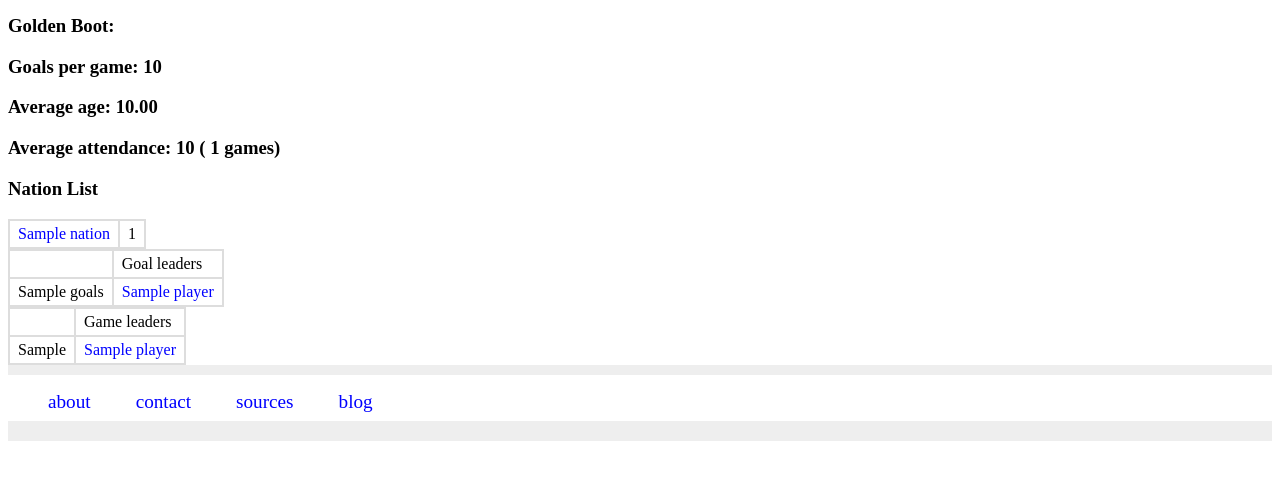
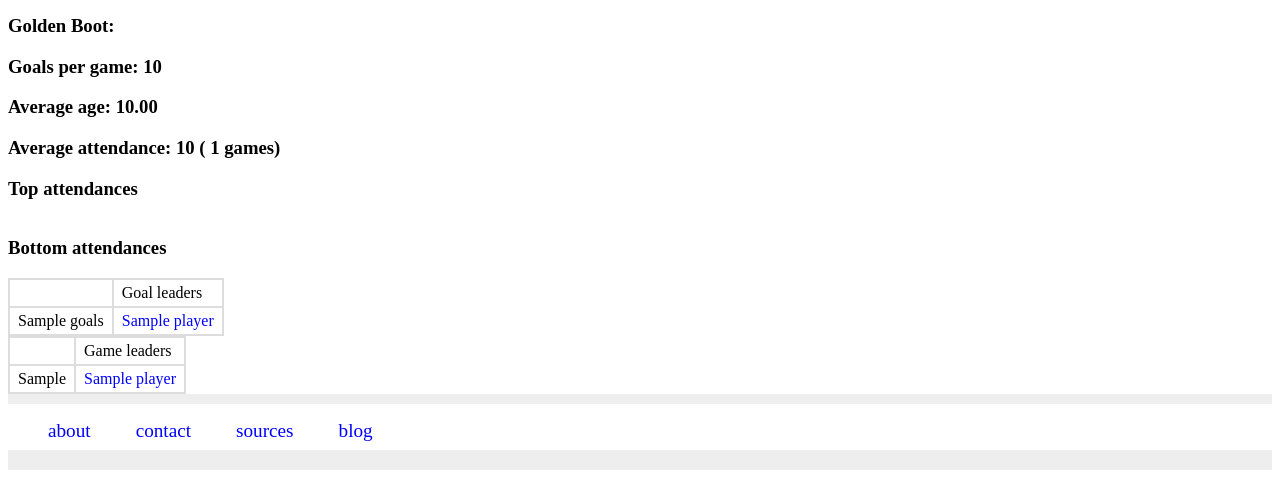
Before and after one commit to SoccerStatsUS/s2, a Django app: template templates/competitions/season_detail.html in a window 1280 px wide. Shown: the part 301-800 px from the top of the page. Run offline with Django 3.2, Linux system fonts and the light colour scheme; the template is opened without the code that fills it: most values are stand-ins (such as "Sample title", 1, 10 or a date in 2020); some libraries are stand-ins or nearby versions.

Commit message:
Att top_attendance_games to templates.

```diff
--- a/templates/competitions/competition_detail.html
+++ b/templates/competitions/competition_detail.html
@@ -73,11 +73,15 @@
 
 </table>
 
+{% if top_attendance_games %}
 <h3>Top attendances</h3>
 {% include "templatetags/top_attendance.html" with games=top_attendance_games %}
+{% endif %}
 
+{% if bottom_attendance_games %}
 <h3>Bottom attendances</h3>
 {% include "templatetags/top_attendance.html" with games=worst_attendance_games %}
+{% endif %}
 
 
 </div>
--- a/templates/competitions/season_detail.html
+++ b/templates/competitions/season_detail.html
@@ -24,6 +24,7 @@
 {% if season.next_season %}<a href="{% url season_detail season.competition.slug season.next_season.slug %}">→</a>{% endif %}
 </h3>
 
+
 <ul id="tabs"></ul>
 
 <div id="tab_wrapper">
@@ -37,16 +38,13 @@
 <h3>Average age: {{ season.average_age|floatformat:"2" }}</h3>
 <h3>Average attendance: {{ average_attendance|floatformat }} ( {{ attenance_games_count }} games)</h3>
 
-<h3>Nation List</h3>
-<table>
-{% for nation, count in nation_list %}
-<tr>
-  <td><a href="{% url country_detail nation.slug %}">{{ nation }}</a></td>
-  <td>{{ count }}</td>
-</tr>
+<h3>Top attendances</h3>
+{% include "templatetags/top_attendance.html" with games=top_attendance_games %}
 
-{% endfor %}
-</table>
+<h3>Bottom attendances</h3>
+{% include "templatetags/top_attendance.html" with games=worst_attendance_games %}
+
+
 
 
 <table>
@@ -56,7 +54,12 @@
 
 <tr>
   <td>{{ stat.goals }}</td>
+  {% if stat.player.slug %}
   <td><a href="{% url person_detail stat.player.slug %}">{{ stat.player }}</a></td>
+  {% else %}
+  <td>{{ stat.player }}</td>
+  {% endif %}
+
 </tr>
 {% endfor %}
 
@@ -68,11 +71,16 @@
 
 
 <table>
+
 <th><td>Game leaders</td></th>
 {% for stat in game_leaders %}
 <tr>
   <td>{{ stat.games_played }}</td>
+  {% if stat.player.slug %}
   <td><a href="{% url person_detail stat.player.slug %}">{{ stat.player }}</a></td>
+  {% else %}
+  <td>{{ stat.player }}</td>
+  {% endif %}
 </tr>
 {% endfor %}
 </table>
@@ -128,7 +136,11 @@
 <table>
 {% for stat in testing %}
 <tr>
+  {% if stat.player.slug %}
   <td><a href="{% url person_detail stat.player.slug %}">{{ stat.player }}</a></td>
+  {% else %}
+  <td>{{ stat.player }}</td>
+  {% endif %}
 </tr>
 {% endfor %}
 </table>
```
